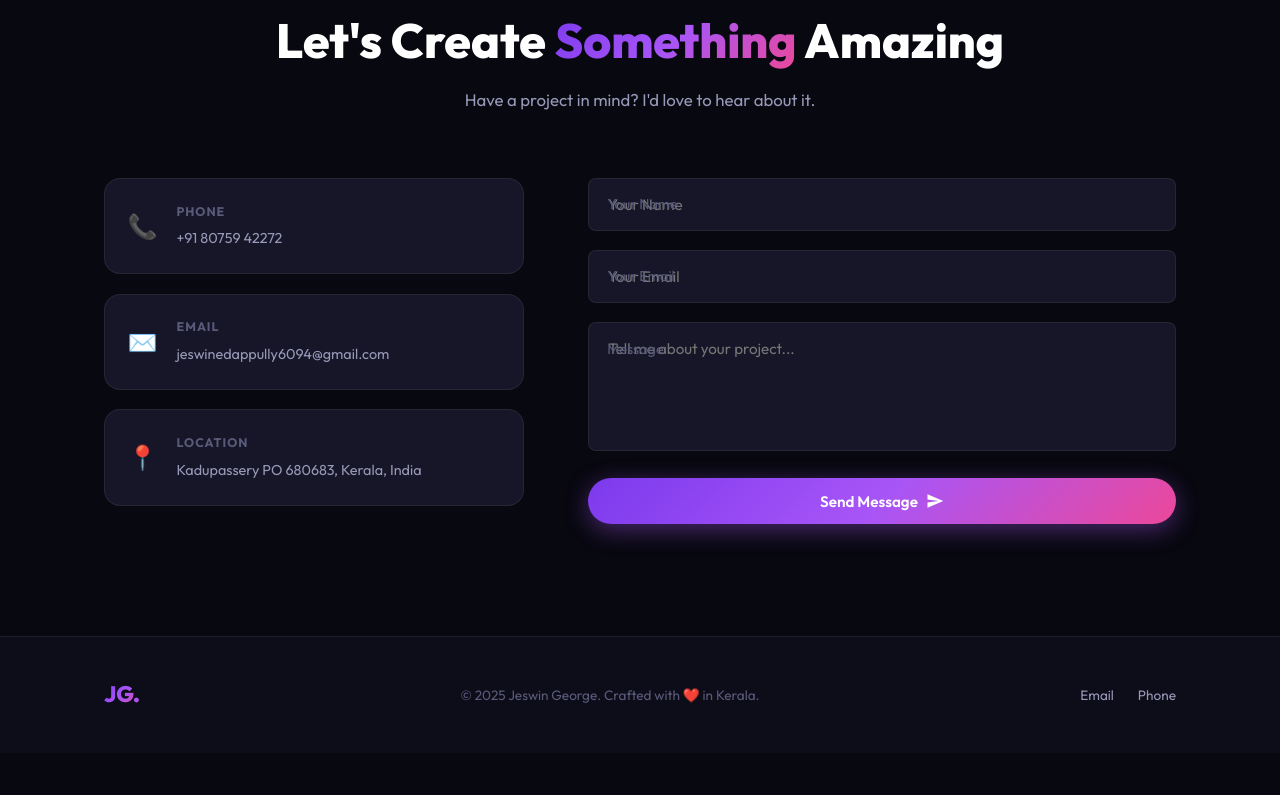
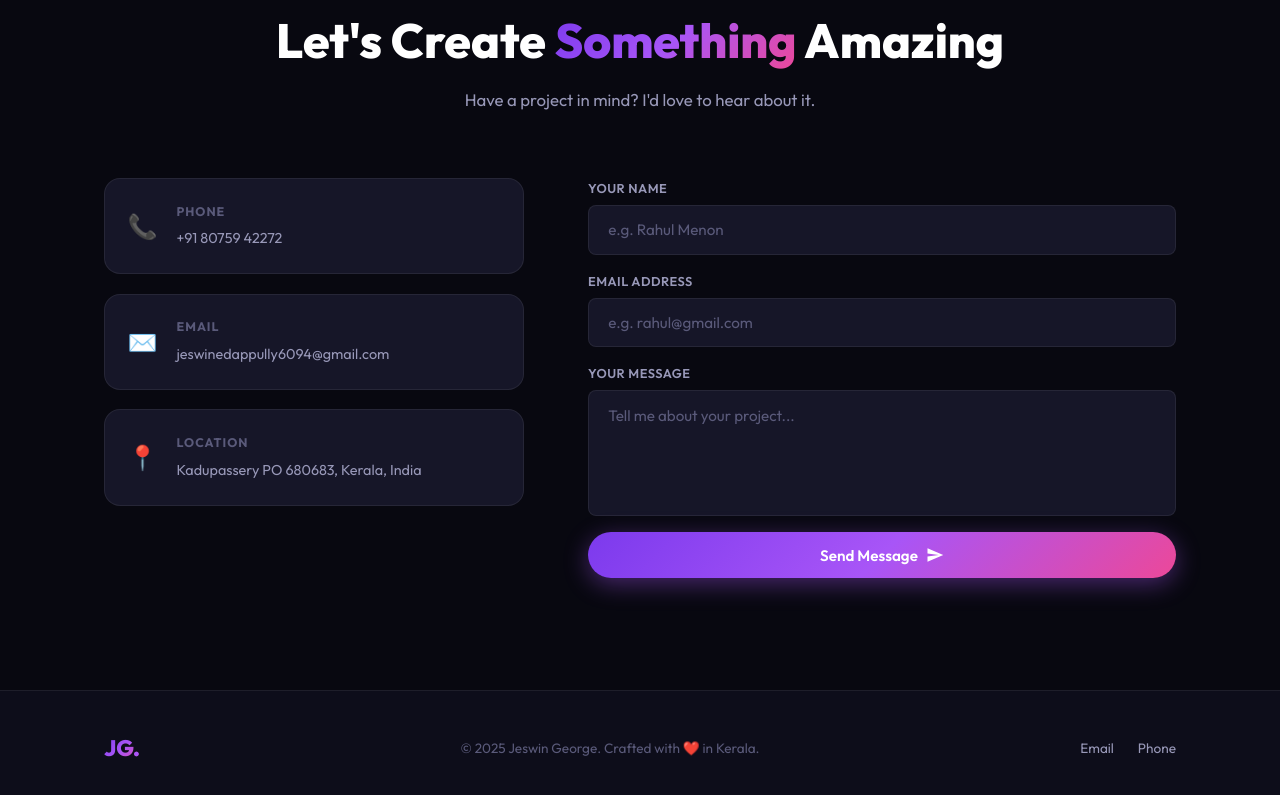
Before and after one commit to jeswin6094/Jeswin-George-, a plain HTML site: page index.html in a window 1280 px wide. Shown: the part 4820-5615 px from the top of the page. Before the commit the page ends 5573 px from the top, so only its background shows below. Drawn offline with Linux system fonts and the light colour scheme; a web font is replaced by a local one.

Commit message:
fix: contact form label overlap issue resolved

```diff
--- a/index.html
+++ b/index.html
@@ -375,16 +375,16 @@
 
         <form class="contact-form reveal-right" id="contact-form" onsubmit="handleForm(event)">
           <div class="form-group">
-            <input type="text" id="form-name" placeholder="Your Name" required />
             <label for="form-name">Your Name</label>
+            <input type="text" id="form-name" placeholder="e.g. Rahul Menon" required />
           </div>
           <div class="form-group">
-            <input type="email" id="form-email" placeholder="Your Email" required />
-            <label for="form-email">Your Email</label>
+            <label for="form-email">Email Address</label>
+            <input type="email" id="form-email" placeholder="e.g. rahul@gmail.com" required />
           </div>
           <div class="form-group">
+            <label for="form-message">Your Message</label>
             <textarea id="form-message" placeholder="Tell me about your project..." rows="5" required></textarea>
-            <label for="form-message">Message</label>
           </div>
           <button type="submit" class="btn-primary full-width" id="form-submit-btn">
             <span>Send Message</span>
--- a/style.css
+++ b/style.css
@@ -490,36 +490,31 @@ input, textarea, button { font-family: var(--font); }
 .contact-card a:hover { color: var(--accent); }
 
 /* Form */
-.contact-form { display: flex; flex-direction: column; gap: 1.2rem; }
-.form-group { position: relative; }
+.contact-form { display: flex; flex-direction: column; gap: 1rem; }
+.form-group { display: flex; flex-direction: column; gap: 0.4rem; }
+.form-group label {
+  font-size: 0.8rem; font-weight: 600;
+  color: var(--text2); letter-spacing: 0.5px;
+  text-transform: uppercase;
+}
 .form-group input, .form-group textarea {
-  width: 100%; padding: 1rem 1.2rem;
+  width: 100%; padding: 0.9rem 1.2rem;
   background: var(--surface);
-  border: 1px solid var(--border);
+  border: 1.5px solid var(--border);
   border-radius: var(--radius-sm);
   color: var(--text);
   font-size: 0.95rem;
   outline: none;
-  transition: border-color 0.3s, background 0.3s;
+  transition: border-color 0.3s, background 0.3s, box-shadow 0.3s;
   resize: none;
+}
+.form-group input::placeholder, .form-group textarea::placeholder {
+  color: var(--text3);
 }
 .form-group input:focus, .form-group textarea:focus {
   border-color: var(--accent);
   background: var(--surface2);
-}
-.form-group label {
-  position: absolute; top: 50%; left: 1.2rem;
-  transform: translateY(-50%);
-  color: var(--text3); font-size: 0.9rem;
-  pointer-events: none;
-  transition: all 0.3s;
-}
-.form-group textarea ~ label { top: 1rem; transform: none; }
-.form-group input:focus ~ label,
-.form-group input:not(:placeholder-shown) ~ label {
-  top: -0.5rem; left: 0.8rem; font-size: 0.72rem;
-  color: var(--accent); background: var(--surface2);
-  padding: 0 4px; border-radius: 2px;
+  box-shadow: 0 0 0 3px rgba(168,85,247,0.12);
 }
 .form-success {
   padding: 0.9rem 1.2rem;
```
